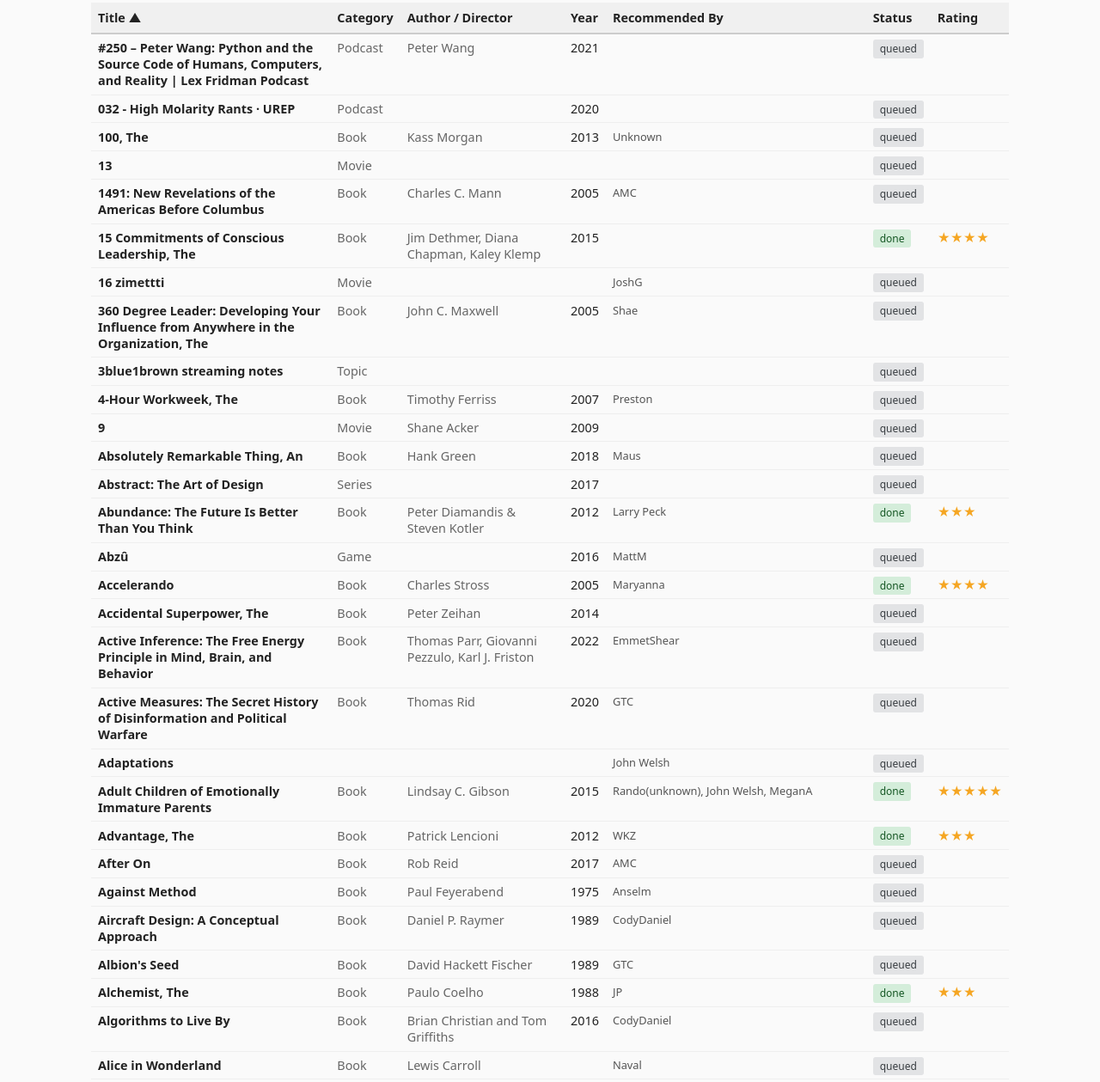
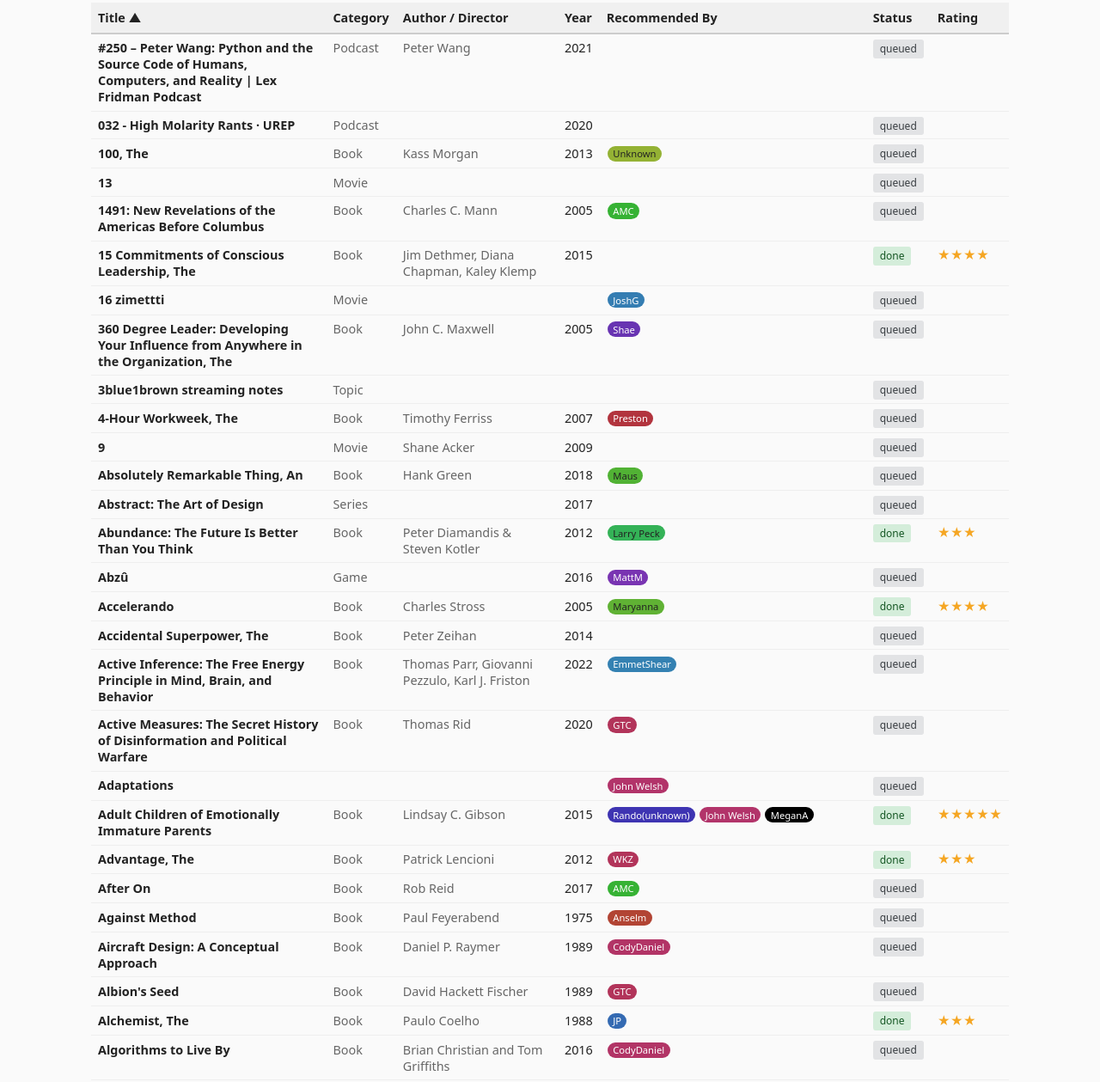
Before and after one commit to meawoppl/media-list, a plain HTML site: page site/index.html in a window 1280 px wide. Shown: the part 150-1409 px from the top of the page at 86% size. Drawn offline with Linux system fonts and the light colour scheme; files whose address does not match are found by name.

Commit message:
Add colored recommender bubbles (#7)

```diff
--- a/data/recommenders.json
+++ b/data/recommenders.json
@@ -669,7 +669,8 @@
   },
   {
     "initial": "MeganA",
-    "full_name": "Megan A"
+    "full_name": "Megan A",
+    "color": "#000000"
   },
   {
     "initial": "MeganK",
@@ -917,7 +918,8 @@
   },
   {
     "initial": "Sqrl",
-    "full_name": "Ily Collins"
+    "full_name": "Ily Collins",
+    "color": "#0055FF"
   },
   {
     "initial": "Steve England",
--- a/schema/recommenders.schema.json
+++ b/schema/recommenders.schema.json
@@ -14,6 +14,10 @@
       "full_name": {
         "type": "string",
         "minLength": 1
+      },
+      "color": {
+        "type": "string",
+        "pattern": "^#[0-9a-fA-F]{6}$"
       }
     },
     "additionalProperties": false
--- a/site/app.js
+++ b/site/app.js
@@ -2,9 +2,49 @@
 
 let allItems = [];
 let recommenders = {};
+let recColors = {};
 let currentStatus = "all";
 let sortCol = "title";
 let sortAsc = true;
+
+const ARTICLES = ["the", "a", "an"];
+
+function libraryTitle(title) {
+  const words = title.split(" ");
+  if (words.length > 1 && ARTICLES.includes(words[0].toLowerCase())) {
+    return words.slice(1).join(" ") + ", " + words[0];
+  }
+  return title;
+}
+
+function hashStr(str) {
+  let hash = 0;
+  for (let i = 0; i < str.length; i++) {
+    hash = ((hash << 5) - hash + str.charCodeAt(i)) | 0;
+  }
+  return Math.abs(hash);
+}
+
+function autoColor(name) {
+  const h = hashStr(name) % 360;
+  return `hsl(${h}, 55%, 45%)`;
+}
+
+function recColor(initial) {
+  if (recColors[initial]) return recColors[initial];
+  return autoColor(initial);
+}
+
+function textColor(bgColor) {
+  const canvas = document.createElement("canvas");
+  canvas.width = canvas.height = 1;
+  const ctx = canvas.getContext("2d");
+  ctx.fillStyle = bgColor;
+  ctx.fillRect(0, 0, 1, 1);
+  const [r, g, b] = ctx.getImageData(0, 0, 1, 1).data;
+  const luminance = (0.299 * r + 0.587 * g + 0.114 * b) / 255;
+  return luminance > 0.5 ? "#222" : "#fff";
+}
 
 async function loadData() {
   try {
@@ -16,21 +56,12 @@
     const recList = recResp.ok ? await recResp.json() : [];
     for (const r of recList) {
       recommenders[r.initial] = r.full_name;
+      if (r.color) recColors[r.initial] = r.color;
     }
   } catch {
     allItems = [];
   }
   render();
-}
-
-const ARTICLES = ["the", "a", "an"];
-
-function libraryTitle(title) {
-  const words = title.split(" ");
-  if (words.length > 1 && ARTICLES.includes(words[0].toLowerCase())) {
-    return words.slice(1).join(" ") + ", " + words[0];
-  }
-  return title;
 }
 
 function recCount(item) {
@@ -94,16 +125,12 @@
     const creator = item.author || item.director || "";
     const cat = item.category || "";
     const rating = item.rating ? "\u2605".repeat(item.rating) : "";
-    const recs = recCount(item);
-    const recNames = (item.recommended_by || [])
-      .map((r) => esc(recommenders[r] || r))
-      .join(", ");
-    const recInitials = (item.recommended_by || [])
-      .map((r) => esc(r))
-      .join(", ");
-    const recCell = recs
-      ? `<span title="${recNames}">${recInitials}</span>`
-      : "";
+    const recs = (item.recommended_by || []).map((r) => {
+      const bg = recColor(r);
+      const fg = textColor(bg);
+      const fullName = esc(recommenders[r] || r);
+      return `<span class="rec-bubble" style="background:${bg};color:${fg}" title="${fullName}">${esc(r)}</span>`;
+    }).join(" ");
     const displayTitle = libraryTitle(item.title);
     const titleCell = item.url
       ? `<a href="${esc(item.url)}" target="_blank">${esc(displayTitle)}</a>`
@@ -114,7 +141,7 @@
       <td class="col-cat">${esc(cat)}</td>
       <td class="col-creator">${esc(creator)}</td>
       <td class="col-year">${item.year || ""}</td>
-      <td class="col-recs">${recCell}</td>
+      <td class="col-recs">${recs}</td>
       <td><span class="status-badge ${item.status}">${esc(item.status)}</span></td>
       <td class="col-rating">${rating}</td>
     </tr>`;
--- a/site/style.css
+++ b/site/style.css
@@ -102,12 +102,18 @@
 }
 
 .col-recs {
-  font-size: 0.8rem;
-  color: #555;
+  font-size: 0.75rem;
 }
 
-.col-recs span {
+.rec-bubble {
+  display: inline-block;
+  padding: 0.1rem 0.4rem;
+  border-radius: 9999px;
+  font-size: 0.7rem;
+  font-weight: 500;
   cursor: help;
+  white-space: nowrap;
+  margin: 1px;
 }
 
 .col-rating {
```
